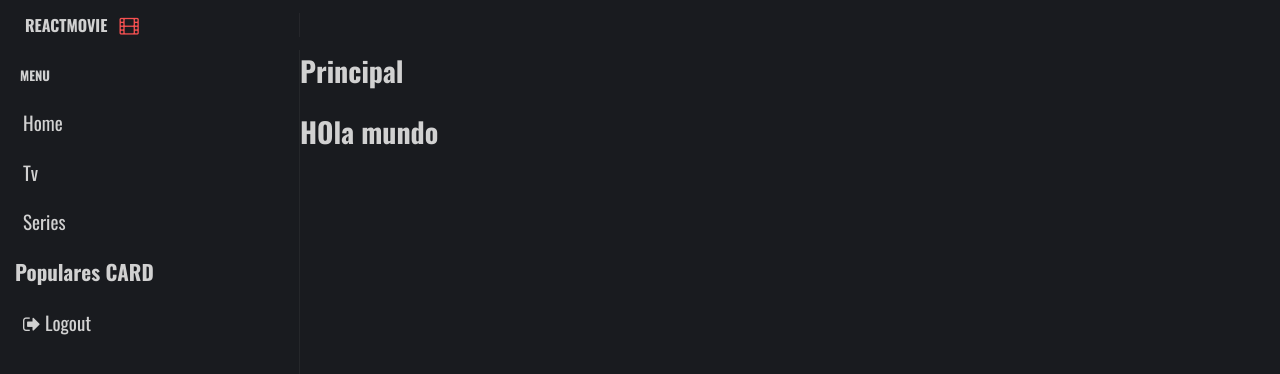
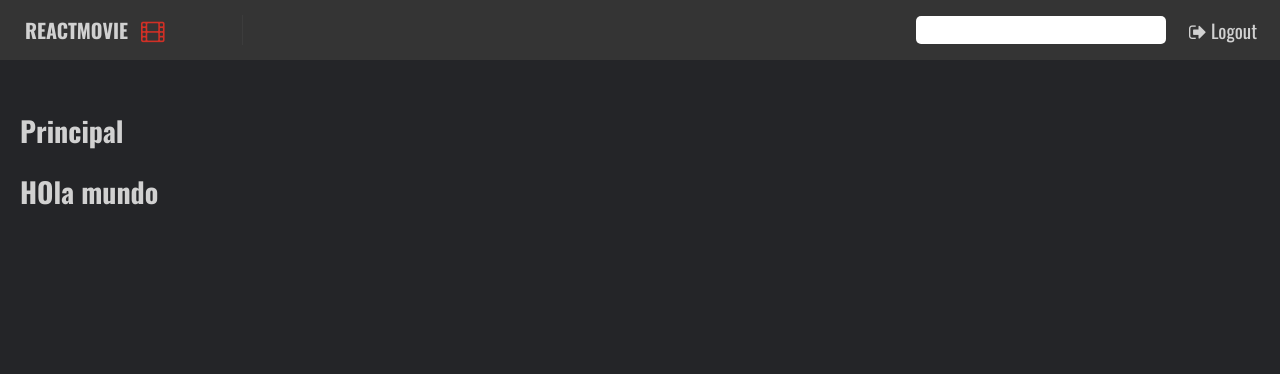
Before and after one commit to nicomartin8542/The-Movie-React, a React (Create React App) app: page / in a window 1280 px wide. Shown: the top 374 px of the page. Built offline with nearby package versions, Linux system fonts and the light colour scheme.

Commit message:
Reestructurando layout

```diff
--- /dev/null
+++ b/src/components/Search.jsx
@@ -0,0 +1,13 @@
+import React from 'react'
+
+export const Search = () => {
+  return (
+    <form>
+      <input
+        type="text"
+        name="search"
+        className="search"
+      />
+    </form>
+  )
+}
--- a/src/components/layouts/Header.jsx
+++ b/src/components/layouts/Header.jsx
@@ -1,4 +1,5 @@
 import React from "react";
+import SideBar from "./SideBar";
 
 const Header = () => {
   return (
@@ -7,6 +8,7 @@ const Header = () => {
       <div className="header__logo">
         <h1>ReactMovie <i className="fa fa-film " aria-hidden="true"></i></h1>
       </div>
+      <SideBar/>
       <button
         className="btn-menu"
       >
--- a/src/components/layouts/Layout.jsx
+++ b/src/components/layouts/Layout.jsx
@@ -1,13 +1,11 @@
 import React from "react";
 import Header from "./Header";
-import SideBar from "./SideBar";
 
 const Layout = ({ children }) => {
   return (
     <>
     <Header/>
     <div className="container-app">
-    <SideBar />
     {/* Seccion principal - header */}
       <div>
 
--- a/src/components/layouts/SideBar.jsx
+++ b/src/components/layouts/SideBar.jsx
@@ -1,17 +1,10 @@
 import React from "react";
+import { Search } from "../Search";
 
 const SideBar = () => {
   return (
     <aside>
-      <nav className="navbar">
-        <h2>Menu</h2>
-        <ul className="navbar__menu">
-          <li className="navbar__menu-item">Home</li>
-          <li className="navbar__menu-item">Tv</li>
-          <li className="navbar__menu-item">Series</li>
-        </ul>
-      </nav>
-      <h2>Populares CARD</h2>
+      <Search/>
       <li className="logout"><i className="fa fa-sign-out" aria-hidden="true"></i>&nbsp;Logout</li>
     </aside>
   );
--- a/src/styles/_base.scss
+++ b/src/styles/_base.scss
@@ -45,8 +45,5 @@ body {
 
 main{
   margin-top: 50px;
-  @include responsive (desktop){
-    margin-left: 300px;
-  }
-
+  padding:0 20px;
 }
--- a/src/styles/_buttons.scss
+++ b/src/styles/_buttons.scss
@@ -21,6 +21,8 @@
     }
   }
 }
+
+
 .block{
   @extend %button;
   width: 100%;
--- a/src/styles/_globals.scss
+++ b/src/styles/_globals.scss
@@ -8,7 +8,8 @@ $font-main :'Oswald',sans-serif;
 
 /* Paleta de Colores */
 
-$color-primary:#191b1f;
+$color-primary:#242528;
 $color-white:#d1d1d1;
 $color-blue-light:#5149dd;
 $color-sidebar:#191b1f;
+$color-orange:#d03026;
--- /dev/null
+++ b/src/styles/_inputs.scss
@@ -0,0 +1,13 @@
+.search{
+  display: block;
+  padding: .5rem 1.5rem;
+  width: 250px;
+  line-height: calc(2rem - 2px);
+  border-radius: 5px;
+  border: none;
+  outline: none;
+
+  @include responsive (desktop){
+    margin: 0 1.5rem;
+  }
+}
--- a/src/styles/layout/_aside.scss
+++ b/src/styles/layout/_aside.scss
@@ -1,13 +1,24 @@
 aside {
+  padding-top: 10rem;
   padding-left:1.5rem ;
   background-color: $color-sidebar;
-  position: relative;
-  top: 50px;
-  border-right: 1px solid rgba(107, 107, 107, 0.15);
+  //background-color: red;
+  top: 0px;
+  position: fixed;
+  bottom:0;
+  width: 300px;
+  z-index:-1;
+  opacity: 1;
   @include responsive (desktop){
-    position: fixed;
-    bottom:0;
-    width: 300px;
+    padding: 0;
+    display: initial;
+    display: flex;
+    justify-content: end;
+    align-items: center;
+    position: initial;
+    width: 100%;
+    margin-right: 1.5rem;
+    background-color: transparent;
   }
 }
 /* Menu */
@@ -17,23 +28,6 @@ aside {
   margin: 1.5rem 0;
   cursor: pointer;
 }
-.navbar {
-
-  h2{
-    padding: .5rem;
-    font-size: 1.3rem;
-    text-transform: uppercase;
-  }
-
-  &__menu{
-    &-item{
-      @extend %menu-item;
-      &:hover{
-        border-right: 3px solid red;
-      }
-    }
-  }
-}
 
 .logout{
   @extend %menu-item;
--- a/src/styles/layout/_header.scss
+++ b/src/styles/layout/_header.scss
@@ -1,17 +1,19 @@
 header{
-  position: fixed;
+  position: relative;
   top: 0;
   bottom: 0;
   right: 0;
   left: 0;
-  height: 50px;
-  border-bottom: 2px solid rgba(107, 107, 107, 0.15);
-  background-color: $color-sidebar;
+  height: 60px;
+  //border-bottom: 2px solid rgba(107, 107, 107, 0.15);
+  background-color: #343434;
+  z-index:10;
   @include d-flex(row);
   justify-content: space-between;
   align-items: center;
   @include responsive(desktop){
     border-bottom: 0;
+
   }
 }
 .header__logo{
@@ -22,12 +24,12 @@ header{
   }
   h1{
     margin: 0 10px;
-    font-size: 1.6rem;
+    font-size: 2rem;
     text-transform: uppercase;
     i{
       padding: 0 .8rem;
-      font-size: 1.8rem;
-      color:rgb(247, 81, 81);
+      font-size: 2.2rem;
+      color:$color-orange;
     }
   }
 }
--- a/src/styles/styles.scss
+++ b/src/styles/styles.scss
@@ -9,3 +9,4 @@
 @import './layout/aside';
 
 @import './buttons';
+@import './inputs';
```
